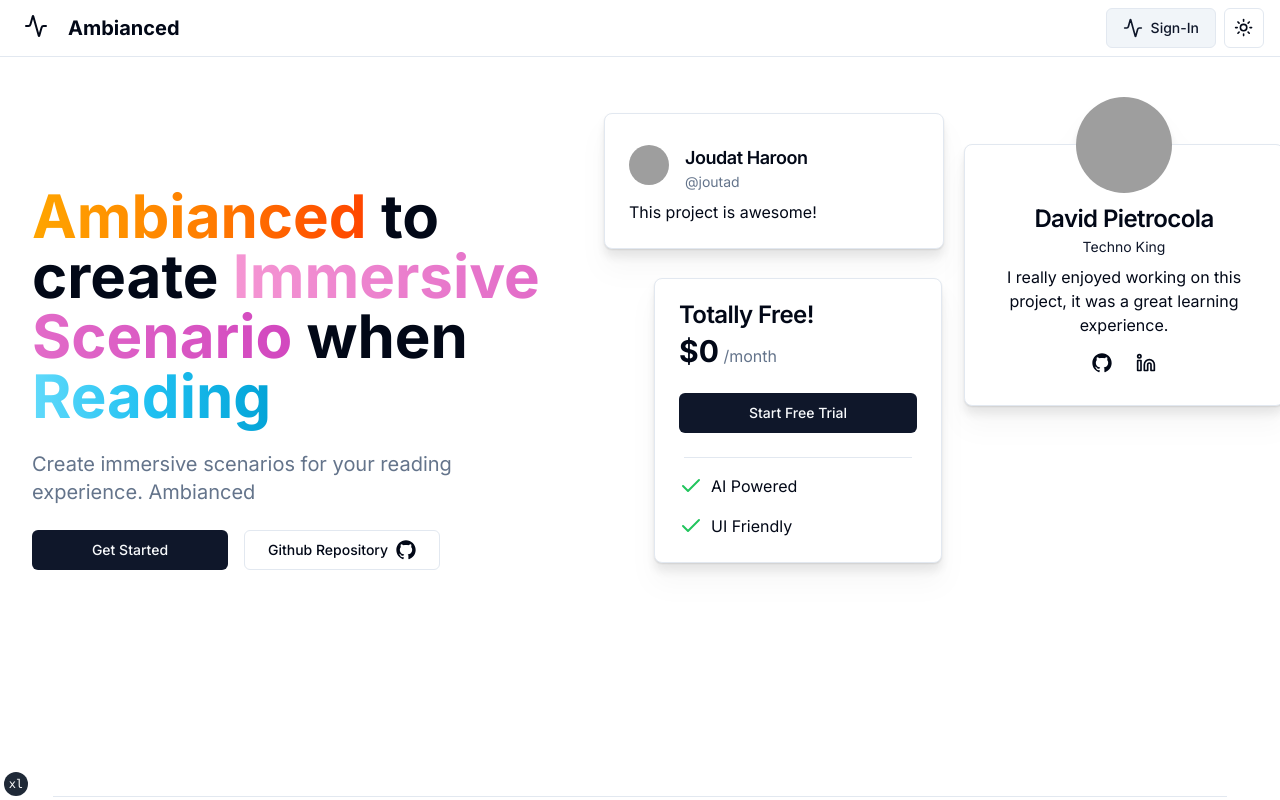
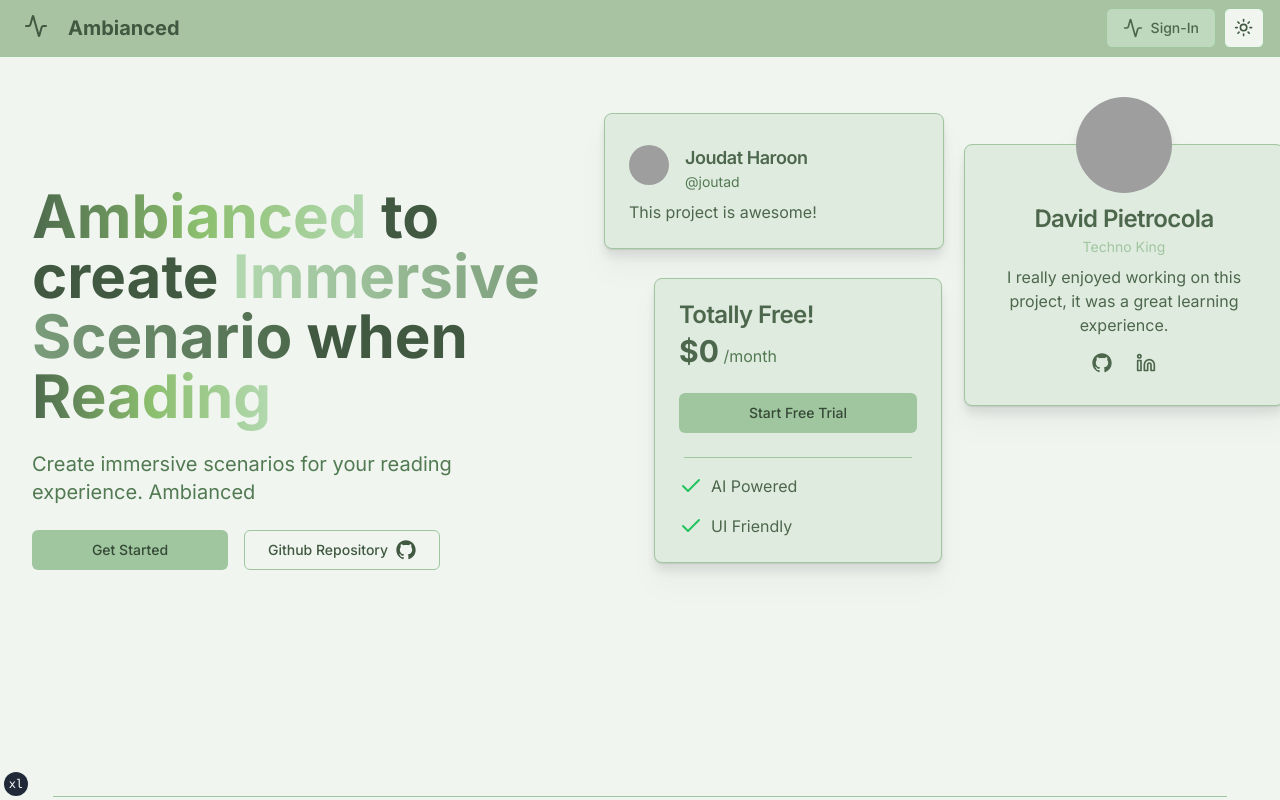
Before and after one commit to ambianced/ambianced, a Next.js app in the folder webapp/: page / in a window 1280 px wide. Shown: the top 800 px of the page. Built offline with nearby package versions, Linux system fonts and the light colour scheme; no server answers; grey boxes are pictures that could not be loaded.

Commit message:
new colour scheme

```diff
--- a/webapp/src/app/globals.css
+++ b/webapp/src/app/globals.css
@@ -4,58 +4,58 @@
 
 @layer base {
   :root {
-    --background: 0 0% 100%;
-    --foreground: 222.2 84% 4.9%;
-    --card: 0 0% 100%;
-    --card-foreground: 222.2 84% 4.9%;
-    --popover: 0 0% 100%;
-    --popover-foreground: 222.2 84% 4.9%;
-    --primary: 222.2 47.4% 11.2%;
-    --primary-foreground: 210 40% 98%;
-    --secondary: 210 40% 96.1%;
-    --secondary-foreground: 222.2 47.4% 11.2%;
-    --muted: 210 40% 96.1%;
-    --muted-foreground: 215.4 16.3% 46.9%;
-    --accent: 210 40% 96.1%;
-    --accent-foreground: 222.2 47.4% 11.2%;
-    --destructive: 0 84.2% 60.2%;
-    --destructive-foreground: 210 40% 98%;
-    --border: 214.3 31.8% 91.4%;
-    --input: 214.3 31.8% 91.4%;
-    --ring: 222.2 84% 4.9%;
+    --background: 120 20% 95%; /* Soft, warm pastel green */
+    --foreground: 120 15% 30%; /* Deep, muted green */
+    --card: 120 20% 90%; /* Gentle pastel green */
+    --card-foreground: 120 15% 35%; /* Deep, muted green */
+    --popover: 120 20% 85%; /* Gentle pastel green */
+    --popover-foreground: 120 15% 35%; /* Deep, muted green */
+    --primary: 120 25% 70%; /* Cozy, muted pastel green */
+    --primary-foreground: 120 15% 25%; /* Deep, muted green */
+    --secondary: 120 25% 80%; /* Soft pastel green */
+    --secondary-foreground: 120 15% 35%; /* Deep, muted green */
+    --muted: 120 25% 85%; /* Gentle pastel green */
+    --muted-foreground: 120 20% 40%; /* Medium green */
+    --accent: 120 25% 75%; /* Soft pastel green */
+    --accent-foreground: 120 15% 30%; /* Deep, muted green */
+    --destructive: 120 40% 50%; /* Warm pastel green */
+    --destructive-foreground: 120 25% 85%; /* Soft pastel green */
+    --border: 120 25% 70%; /* Gentle pastel green */
+    --input: 120 25% 70%; /* Gentle pastel green */
+    --ring: 120 20% 40%; /* Deep, muted green */
     --radius: 0.5rem;
-    --chart-1: 12 76% 61%;
-    --chart-2: 173 58% 39%;
-    --chart-3: 197 37% 24%;
-    --chart-4: 43 74% 66%;
-    --chart-5: 27 87% 67%;
+    --chart-1: 120 30% 60%; /* Cozy pastel green */
+    --chart-2: 120 30% 50%; /* Slightly darker pastel green */
+    --chart-3: 120 25% 40%; /* Medium pastel green */
+    --chart-4: 120 30% 65%; /* Soft pastel green */
+    --chart-5: 120 35% 55%; /* Medium light pastel green */
   }
 
   .dark {
-    --background: 222.2 84% 4.9%;
-    --foreground: 210 40% 98%;
-    --card: 222.2 84% 4.9%;
-    --card-foreground: 210 40% 98%;
-    --popover: 222.2 84% 4.9%;
-    --popover-foreground: 210 40% 98%;
-    --primary: 210 40% 98%;
-    --primary-foreground: 222.2 47.4% 11.2%;
-    --secondary: 217.2 32.6% 17.5%;
-    --secondary-foreground: 210 40% 98%;
-    --muted: 217.2 32.6% 17.5%;
-    --muted-foreground: 215 20.2% 65.1%;
-    --accent: 217.2 32.6% 17.5%;
-    --accent-foreground: 210 40% 98%;
-    --destructive: 0 62.8% 30.6%;
-    --destructive-foreground: 210 40% 98%;
-    --border: 217.2 32.6% 17.5%;
-    --input: 217.2 32.6% 17.5%;
-    --ring: 212.7 26.8% 83.9%;
-    --chart-1: 220 70% 50%;
-    --chart-2: 160 60% 45%;
-    --chart-3: 30 80% 55%;
-    --chart-4: 280 65% 60%;
-    --chart-5: 340 75% 55%;
+    --background: 120 30% 10%; /* Dark green */
+    --foreground: 120 30% 90%; /* Very light pastel green */
+    --card: 120 30% 15%; /* Dark green */
+    --card-foreground: 120 30% 90%; /* Very light pastel green */
+    --popover: 120 30% 15%; /* Dark green */
+    --popover-foreground: 120 30% 90%; /* Very light pastel green */
+    --primary: 120 30% 80%; /* Light pastel green */
+    --primary-foreground: 120 50% 20%; /* Dark green */
+    --secondary: 120 30% 20%; /* Dark green */
+    --secondary-foreground: 120 30% 90%; /* Very light pastel green */
+    --muted: 120 30% 20%; /* Dark green */
+    --muted-foreground: 120 30% 60%; /* Medium pastel green */
+    --accent: 120 30% 20%; /* Dark green */
+    --accent-foreground: 120 30% 90%; /* Very light pastel green */
+    --destructive: 120 60% 60%; /* Medium bright pastel green */
+    --destructive-foreground: 120 30% 90%; /* Very light pastel green */
+    --border: 120 30% 20%; /* Dark green */
+    --input: 120 30% 20%; /* Dark green */
+    --ring: 120 30% 80%; /* Light pastel green */
+    --chart-1: 120 60% 65%; /* Medium pastel green */
+    --chart-2: 120 60% 55%; /* Medium pastel green */
+    --chart-3: 120 50% 45%; /* Medium dark pastel green */
+    --chart-4: 120 60% 80%; /* Light pastel green */
+    --chart-5: 120 60% 65%; /* Medium light pastel green */
   }
 }
 
--- a/webapp/src/components/Hero.tsx
+++ b/webapp/src/components/Hero.tsx
@@ -9,17 +9,17 @@
       <div className="text-center lg:text-start space-y-6">
         <main className="text-5xl md:text-6xl font-bold">
           <h1 className="inline">
-            <span className="inline bg-gradient-to-r from-[#FFA500] via-[#FF7F00] to-[#FF4500] text-transparent bg-clip-text">
+            <span className="inline bg-gradient-to-r from-[#4d6a4d] via-[#8cbf6e] to-[#b3d9b0] text-transparent bg-clip-text">
               Ambianced
             </span>{" "}
           </h1>{" "}
           to create{" "}
           <h2 className="inline">
-            <span className="inline bg-gradient-to-r from-[#F596D3]  to-[#D247BF] text-transparent bg-clip-text">
+            <span className="inline bg-gradient-to-r from-[#b3d9b0]  to-[#4d6a4d] text-transparent bg-clip-text">
               Immersive Scenario
             </span>{" "}
             when{" "}
-            <span className="inline bg-gradient-to-r from-[#61DAFB] via-[#1fc0f1] to-[#03a3d7] text-transparent bg-clip-text">
+            <span className="inline bg-gradient-to-r from-[#4d6a4d] via-[#8cbf6e] to-[#b3d9b0] text-transparent bg-clip-text">
               Reading
             </span>
           </h2>
--- a/webapp/src/components/Topbar.tsx
+++ b/webapp/src/components/Topbar.tsx
@@ -33,7 +33,7 @@
   const { user, error, isLoading } = useUser();
 
   return (
-    <header className="fixed border-b-[1px] top-0 z-40 w-full bg-white dark:border-b-slate-700 dark:bg-background">
+    <header className="fixed border-b-[1px] top-0 z-40 w-full bg-[#a8c3a2] dark:bg-[#2f4f2f]">
       <NavigationMenu className="mx-auto">
         <NavigationMenuList className="container h-14 px-4 w-screen flex justify-between ">
           <NavigationMenuItem className="font-bold flex">
```
